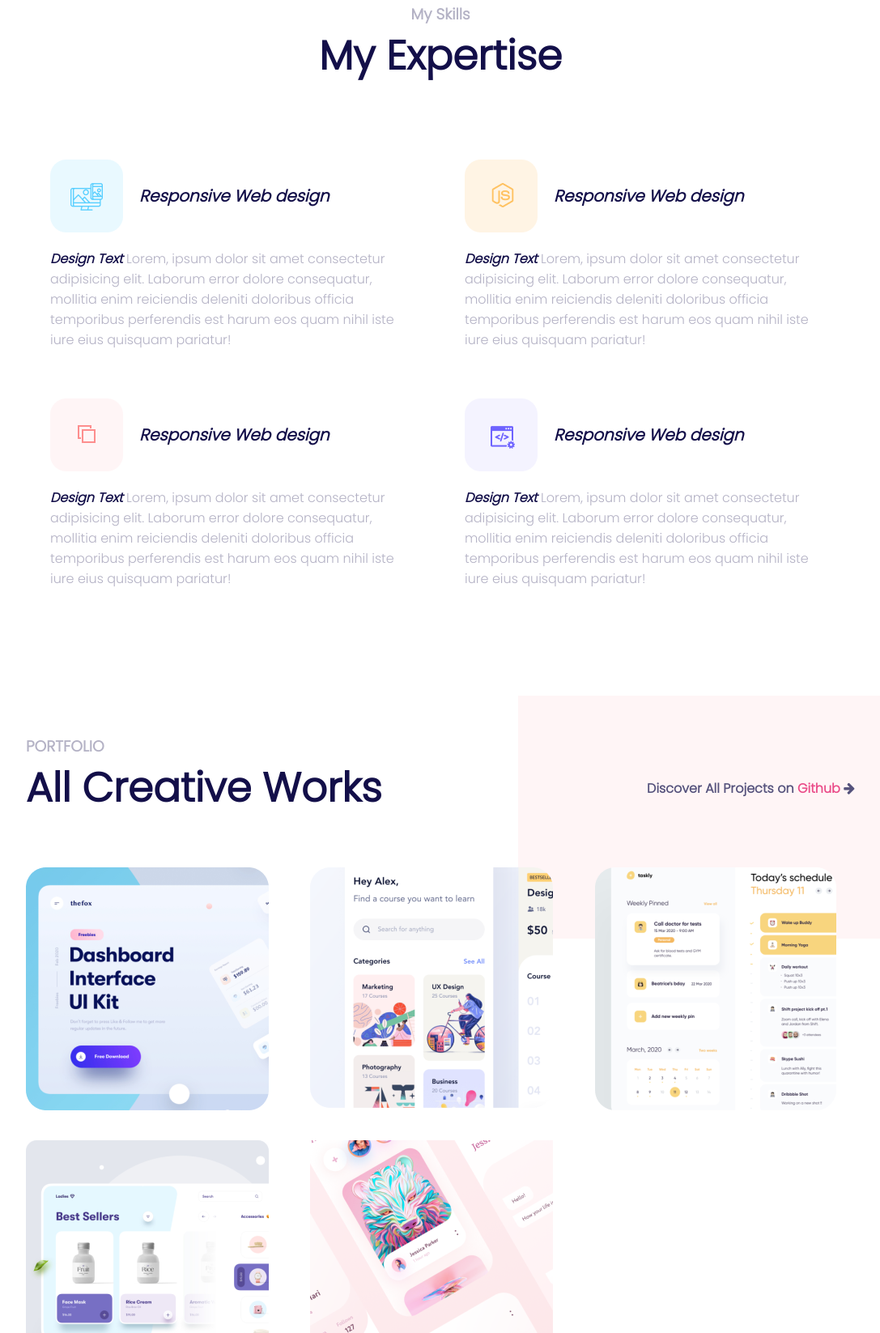
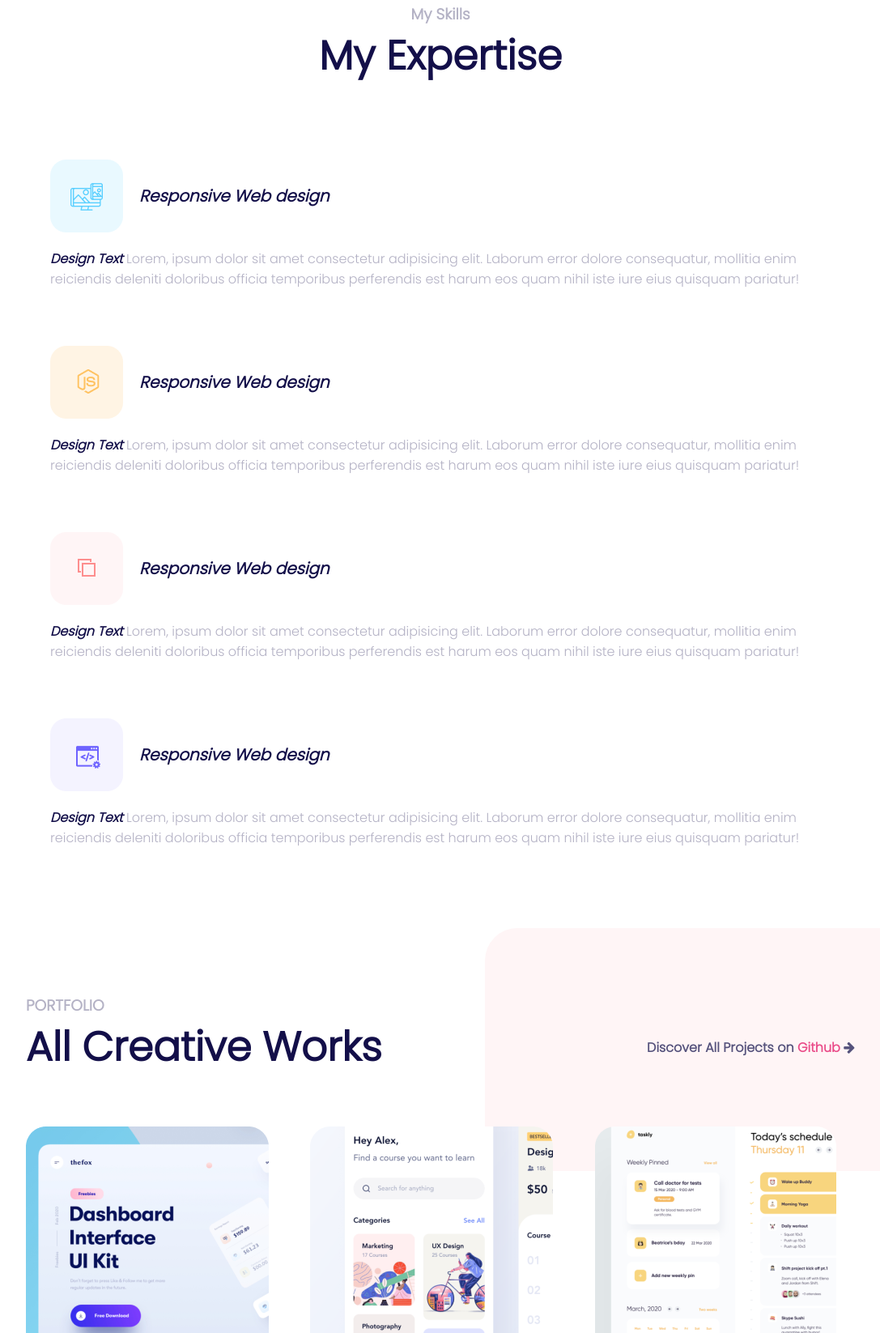
Before and after one commit to thanhle36668/Portfoli-Flexbox---Gird-, a plain HTML site: page index.html in a window 1280 px wide. Shown: the part 978-2624 px from the top of the page at 81% size, without its empty margins (96-1183 px from the left). Drawn offline with Linux system fonts and the light colour scheme.

Commit message:
Update Four

```diff
--- a/index.css
+++ b/index.css
@@ -165,8 +165,8 @@ p {
 
 .skills .grid-wrapper {
     display: grid;
-    grid-template-columns: repeat(auto-fit, minmax(400px, auto));
-    gap: 0px;
+    grid-template-columns: repeat(auto-fit, minmax(600px, auto));
+    gap: 10px;
 }
 
 .skills .grid-wrapper .grid-box .icon-title {
@@ -270,9 +270,10 @@ p {
     width: 600px;
     height: 300px;
     background-color: var(--light-pink);
+    border-radius: 40px;
     position: absolute;
-    top: -6%;
-    right: -18%;
+    top: -10%;
+    right: -14%;
     z-index: -1;
 }
 
```
